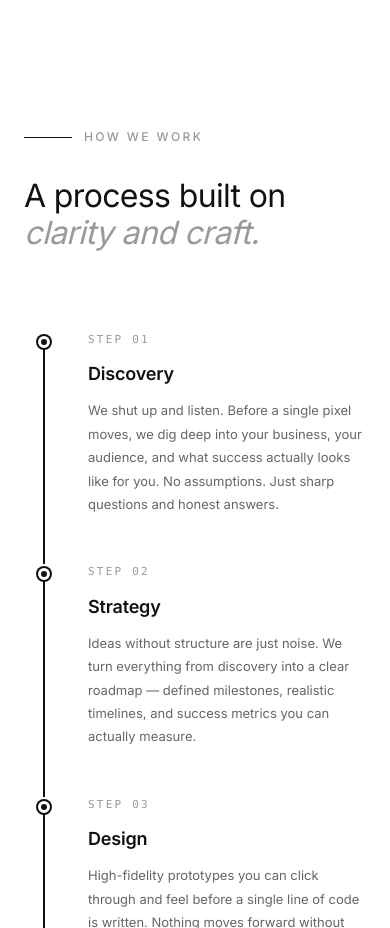
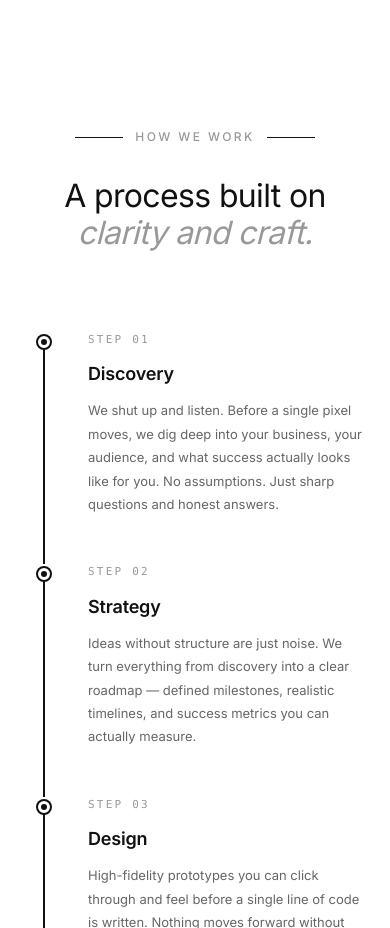
Before and after one commit to Het-Kalariya/Biroca, a Next.js app: page / in a window 390 px wide. Shown: the part 6780-7708 px from the top of the page. Built offline with nearby package versions, Linux system fonts and the light colour scheme; a web font is replaced by a local one.

Commit message:
Center the How We Work timeline and header

```diff
--- a/src/components/Process.tsx
+++ b/src/components/Process.tsx
@@ -143,27 +143,28 @@ export default function Process() {
       <div className="max-w-[1400px] mx-auto px-6 md:px-10 lg:px-16">
         {/* Header */}
         <div
-          className="mb-20"
+          className="mb-20 text-center"
           style={{
             opacity: headerVisible ? 1 : 0,
             transform: headerVisible ? "translateY(0)" : "translateY(30px)",
             transition: "all 0.8s cubic-bezier(.4,0,.2,1)",
           }}
         >
-          <div className="flex items-center gap-3 mb-8">
+          <div className="flex items-center justify-center gap-3 mb-8">
             <div className="w-12 h-[1px] bg-[#111]" />
             <span className="text-[12px] font-medium tracking-[0.2em] text-[#999] uppercase">
               How we work
             </span>
+            <div className="w-12 h-[1px] bg-[#111]" />
           </div>
-          <h2 className="text-[clamp(2rem,4vw,3.5rem)] font-[var(--font-playfair)] font-normal leading-[1.15] tracking-[-0.02em] text-[#111] max-w-2xl">
+          <h2 className="text-[clamp(2rem,4vw,3.5rem)] font-[var(--font-playfair)] font-normal leading-[1.15] tracking-[-0.02em] text-[#111] text-center">
             A process built on{" "}
             <span className="italic text-[#999]">clarity and craft.</span>
           </h2>
         </div>
 
         {/* Timeline */}
-        <div className="max-w-2xl">
+        <div className="max-w-2xl mx-auto">
           {steps.map((step, i) => (
             <StepItem key={i} step={step} index={i} />
           ))}
```
